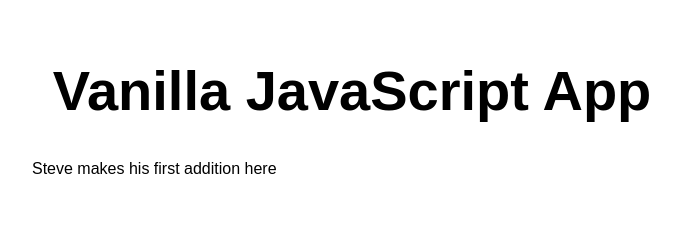
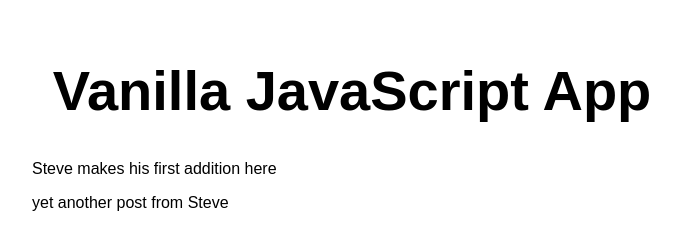
Before and after one commit to steverobinett/my-first-static-web-app, a website: page src/index.html in a window 1280 px wide. Shown: the whole page, without its empty margins (288-968 px from the left). Drawn offline with Linux system fonts and the light colour scheme.

Commit message:
second commit

```diff
--- a/src/index.html
+++ b/src/index.html
@@ -12,6 +12,7 @@
   <main>
     <h1>Vanilla JavaScript App</h1>
     <p>Steve makes his first addition here</p>
+    <p>yet another post from Steve</p>
   </main>
 </body>
 
```
